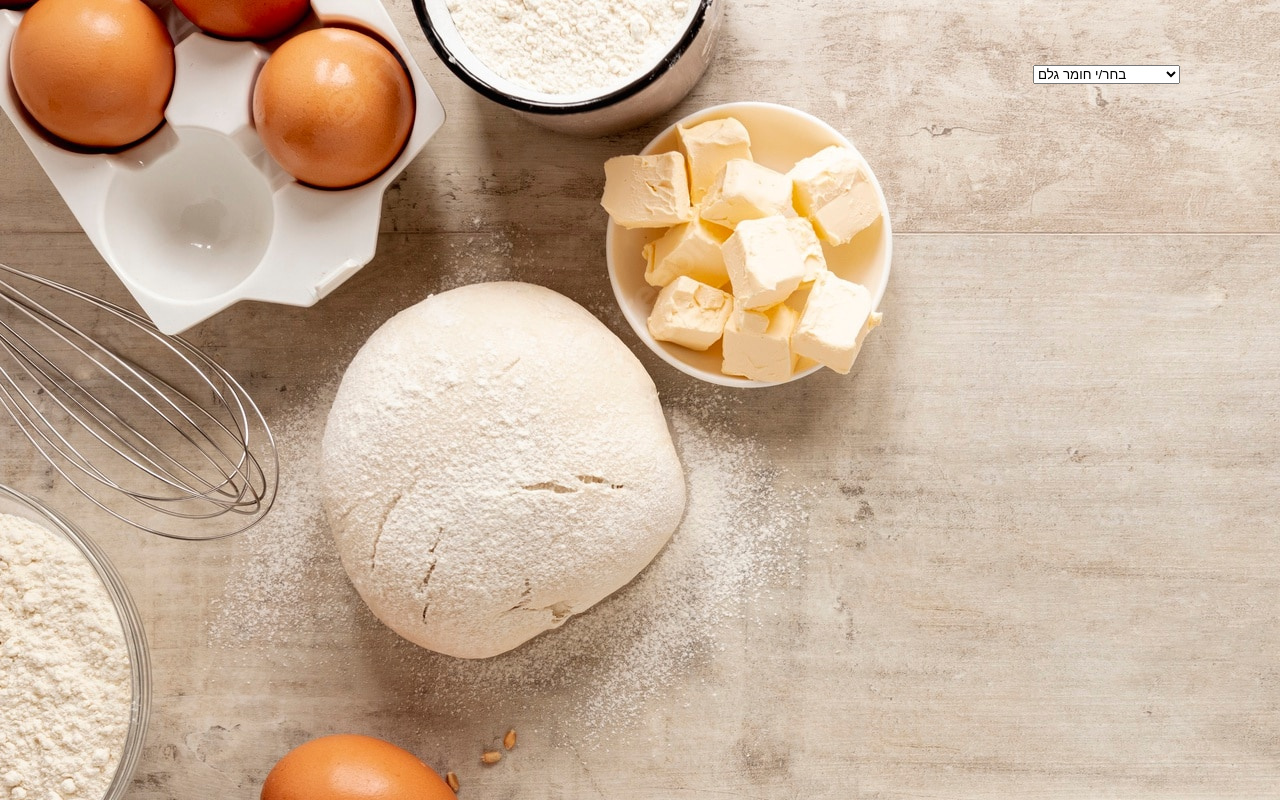
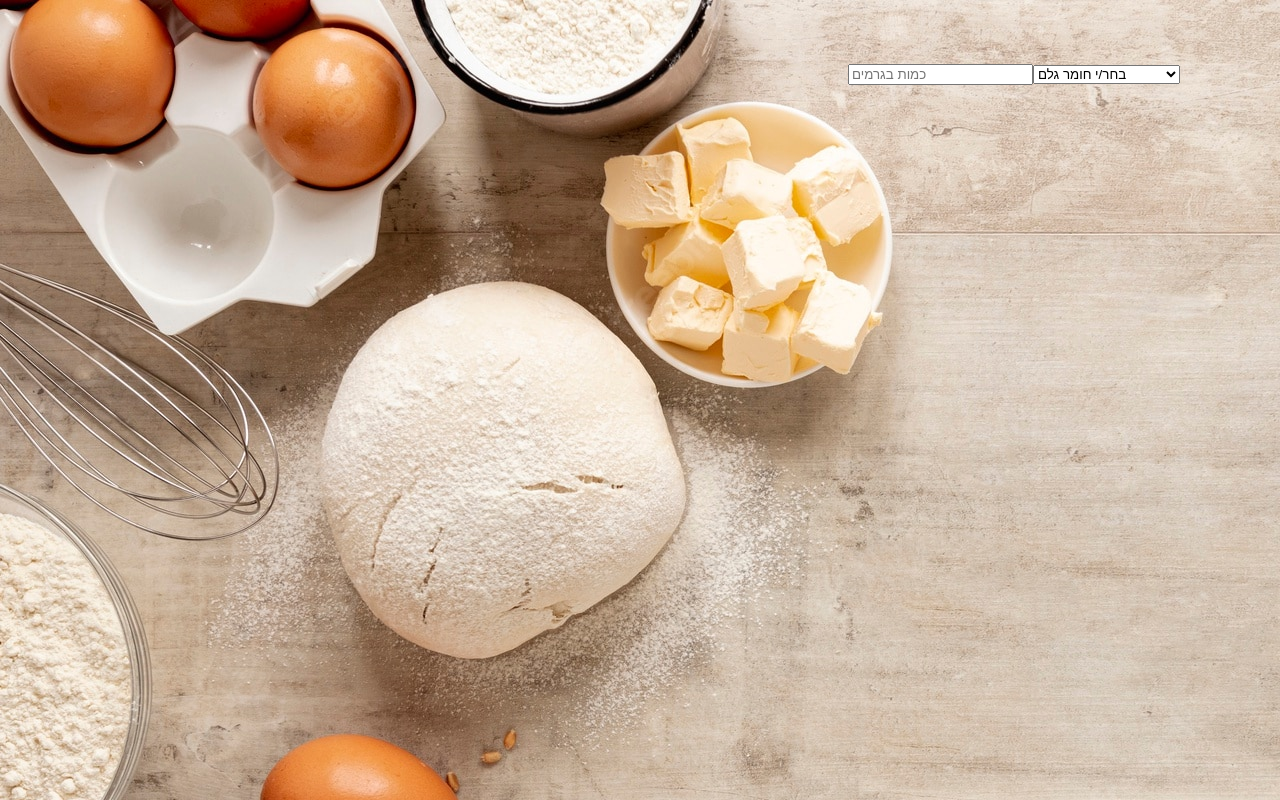
Before and after one commit to dvoritK/baking-calculator, a React (Create React App) app: page / in a window 1280 px wide. Built offline with nearby package versions, Linux system fonts and the light colour scheme.

Commit message:
Update App.js

```diff
--- a/src/App.js
+++ b/src/App.js
@@ -3,6 +3,8 @@ import "./App.css";
 function App() {
   return (
     <div className="App">
+      <form>
+        <input type="number" placeholder="כמות בגרמים"></input>
         <select name="בחר/י חומר גלם">
           <option value="קמח לבן">בחר/י חומר גלם</option>
           <option value="">אבקת סוכר</option>
@@ -19,6 +21,7 @@ function App() {
           <option value="">שיבולת שועל</option>
           <option value="">שקדים / אגוזים טחונים</option>
         </select>
+      </form>
     </div>
   );
 }
```
Lines whose indentation alone changed are shown as unchanged.
